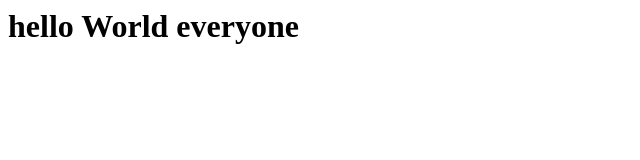
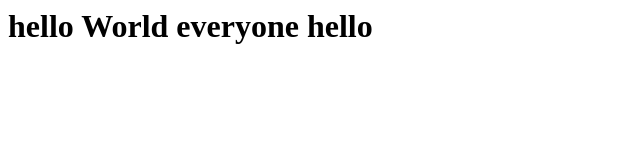
Before and after one commit to Akshay-C-A/OS-LAB, a plain HTML site: page index.html in a window 1280 px wide. Shown: the whole page, without its empty margins (0-640 px from the left). Drawn offline with Linux system fonts and the light colour scheme.

Commit message:
hello added

```diff
--- a/index.html
+++ b/index.html
@@ -1 +1 @@
-<h1>hello World everyone</h1>
+<h1>hello World everyone hello</h1>
```
